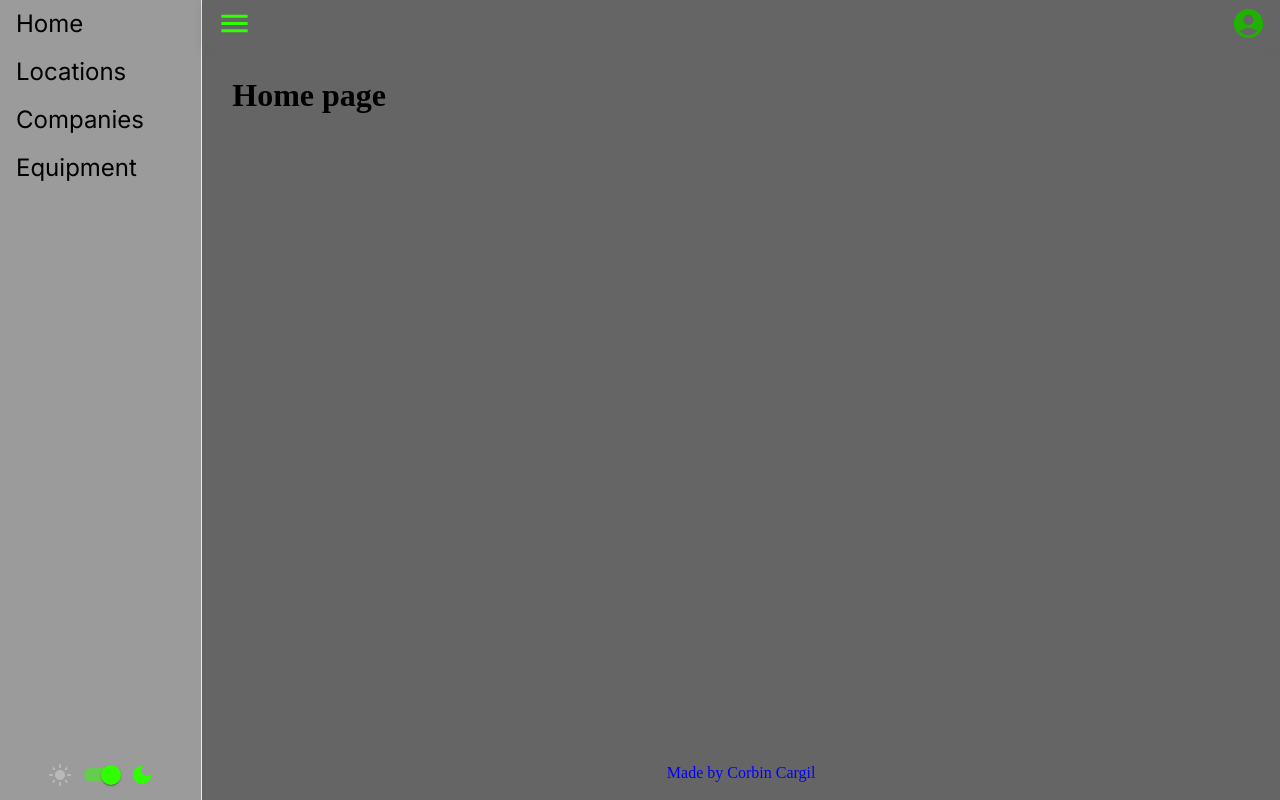
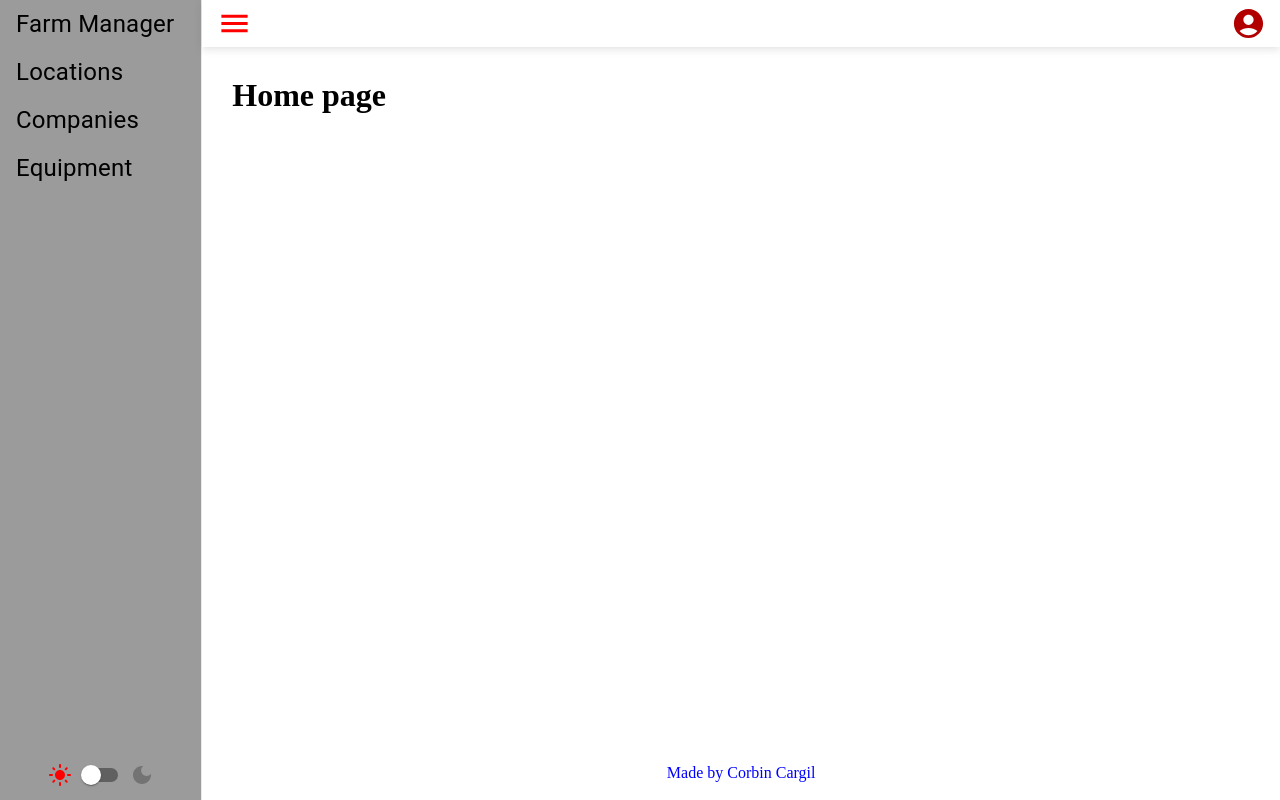
Before and after one commit to corbincargil/farm-manager, a Next.js app: page / in a window 1280 px wide. Built offline with nearby package versions, Linux system fonts and the light colour scheme.

Commit message:
theme updates. update styling for selected nav links

```diff
--- a/components/Navbar.tsx
+++ b/components/Navbar.tsx
@@ -5,55 +5,41 @@ import { ChangeEvent, useState } from "react";
 import LightModeIcon from "@mui/icons-material/LightMode";
 import DarkModeIcon from "@mui/icons-material/DarkMode";
 import Switch from "@mui/material/Switch";
+import { useRouter } from "next/router";
 
 function Navbar({ mode, setMode }: any) {
-  const [selected, setSelected] = useState<string>("");
-
-  const handleSelection = (newSelection: string) => {
-    setSelected(newSelection);
-  };
+  const router = useRouter();
 
   const handleThemeChange = (checked: boolean) => {
     checked ? setMode("dark") : setMode("light");
   };
 
-  //todo: figure out a better way to determine which nav link is active... might be better to not use the MenuItem component.
   return (
     <div className={styles.nav}>
       <div>
         <Link href="/">
-          <MenuItem
-            selected={selected === "home"}
-            onClick={() => handleSelection("home")}
-            className={styles.menuItem}
-          >
-            Home
-          </MenuItem>
+          <MenuItem className={styles.menuItem}>Farm Manager</MenuItem>
         </Link>
         <Link href="/locations">
           <MenuItem
-            // selected={selected === "locations"}
-            onClick={() => handleSelection("locations")}
-            className={selected === "locations" ? styles.menuItemSelected : styles.menuItem}
+            className={styles.menuItem}
+            sx={router.asPath.includes("/locations") ? { backgroundColor: "primary.light" } : {}}
           >
             Locations
           </MenuItem>
         </Link>
         <Link href="/companies">
           <MenuItem
-            selected={selected === "companies"}
-            onClick={() => handleSelection("companies")}
             className={styles.menuItem}
-            sx={{ "&.Mui-selected": { backgroundColor: "action.active" } }}
+            sx={router.asPath.includes("/companies") ? { backgroundColor: "primary.light" } : {}}
           >
             Companies
           </MenuItem>
         </Link>
         <Link href="/equipment">
           <MenuItem
-            selected={selected === "equipment"}
-            onClick={() => handleSelection("equipment")}
             className={styles.menuItem}
+            sx={router.asPath.includes("/equipment") ? { backgroundColor: "primary.light" } : {}}
           >
             Equipment
           </MenuItem>
--- a/src/pages/_app.tsx
+++ b/src/pages/_app.tsx
@@ -3,10 +3,24 @@ import type { AppProps } from "next/app";
 import Layout from "../../components/Layout";
 import { lightTheme, darkTheme } from "../styles/theme";
 import { ThemeProvider } from "@mui/material/styles";
-import { useState } from "react";
+import { useEffect, useState } from "react";
 
 export default function App({ Component, pageProps }: AppProps) {
-  const [mode, setMode] = useState<"light" | "dark">("dark");
+  const [mode, setMode] = useState<"light" | "dark" | null>(null);
+
+  const updateTheme = (event: MediaQueryListEvent) => {
+    const colorScheme = event.matches ? "dark" : "light";
+    setMode(colorScheme);
+  };
+  useEffect(() => {
+    //todo: change to user preference once users are set up so there is no initial flicker of the wrong theme
+    window.matchMedia("(prefers-color-scheme: dark)").matches ? setMode("dark") : setMode("light");
+    window.matchMedia("(prefers-color-scheme: dark)").addEventListener("change", updateTheme);
+    return window
+      .matchMedia("(prefers-color-scheme: dark)")
+      .removeEventListener("change", updateTheme);
+  }, []);
+
   return (
     <ThemeProvider theme={mode === "light" ? lightTheme : darkTheme}>
       <Layout mode={mode} setMode={setMode}>
--- a/src/pages/locations/index.tsx
+++ b/src/pages/locations/index.tsx
@@ -6,7 +6,6 @@ import { connectToDatabase } from "../../../lib/mongodb";
 import Location from "../../../models/Location";
 import Typography from "@mui/material/Typography";
 import List from "@mui/material/List";
-import ListItemText from "@mui/material/ListItemText";
 import {
   LocationInterface,
   LocationFormValues,
```
